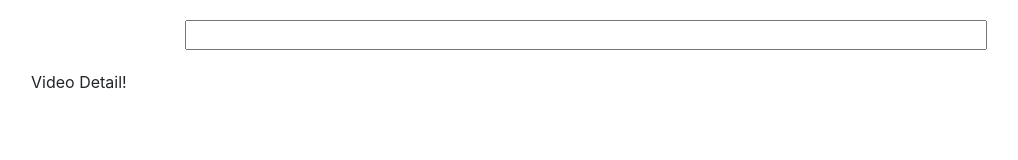
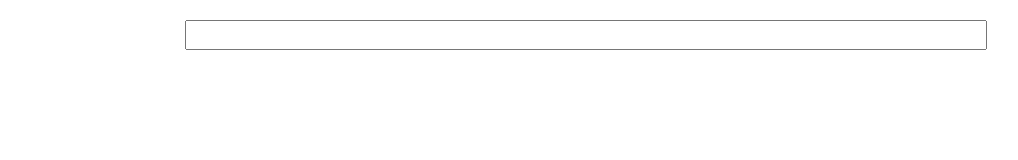
Before and after one commit to hymntaha/advanced-vuejs, a Vue app: page / in a window 1280 px wide. Shown: the top 160 px of the page, without its empty margins (54-1072 px from the left). Built offline with nearby package versions, Linux system fonts and the light colour scheme.

Commit message:
v-if directive for video details

```diff
--- a/src/components/VideoDetail.vue
+++ b/src/components/VideoDetail.vue
@@ -1,6 +1,6 @@
 <template>
-    <div>
-        Video Detail!
+    <div v-if="video">
+        {{video.snippet.title}}
     </div>
 </template>
 <script>
```
